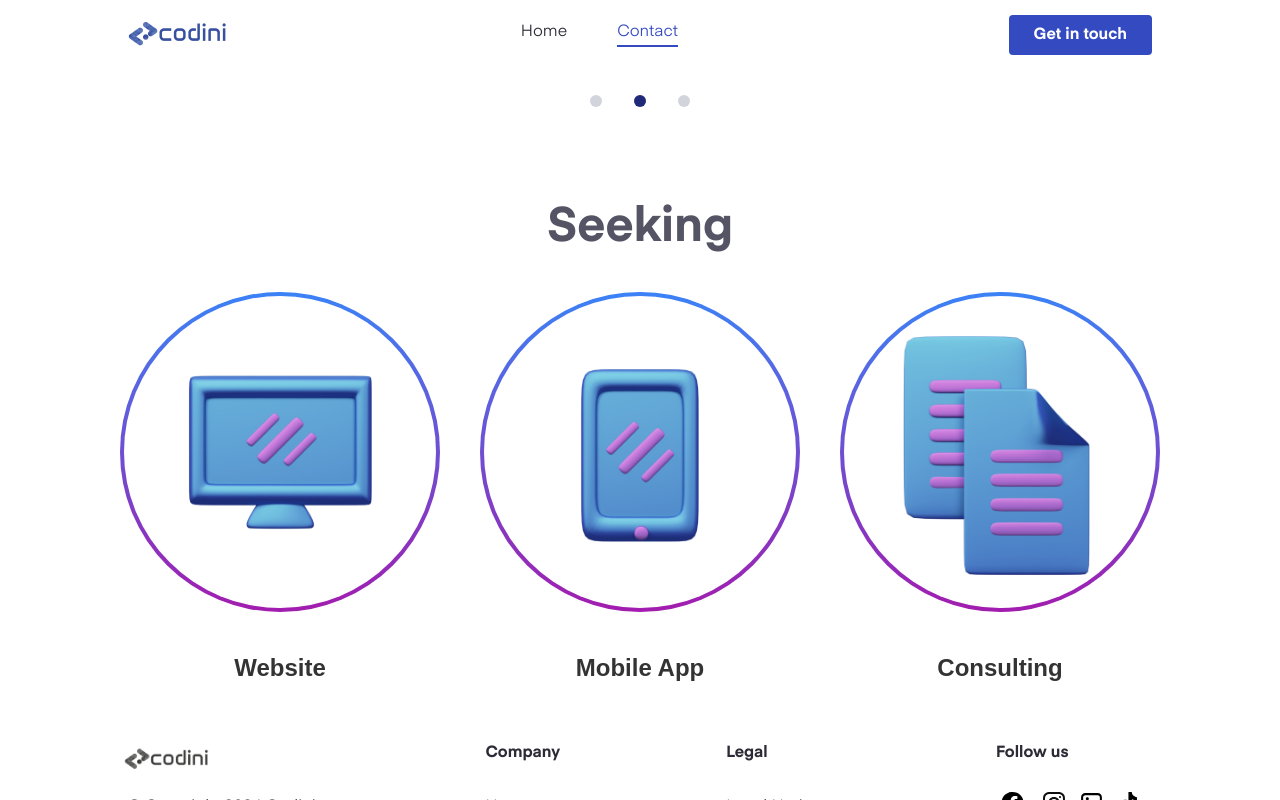
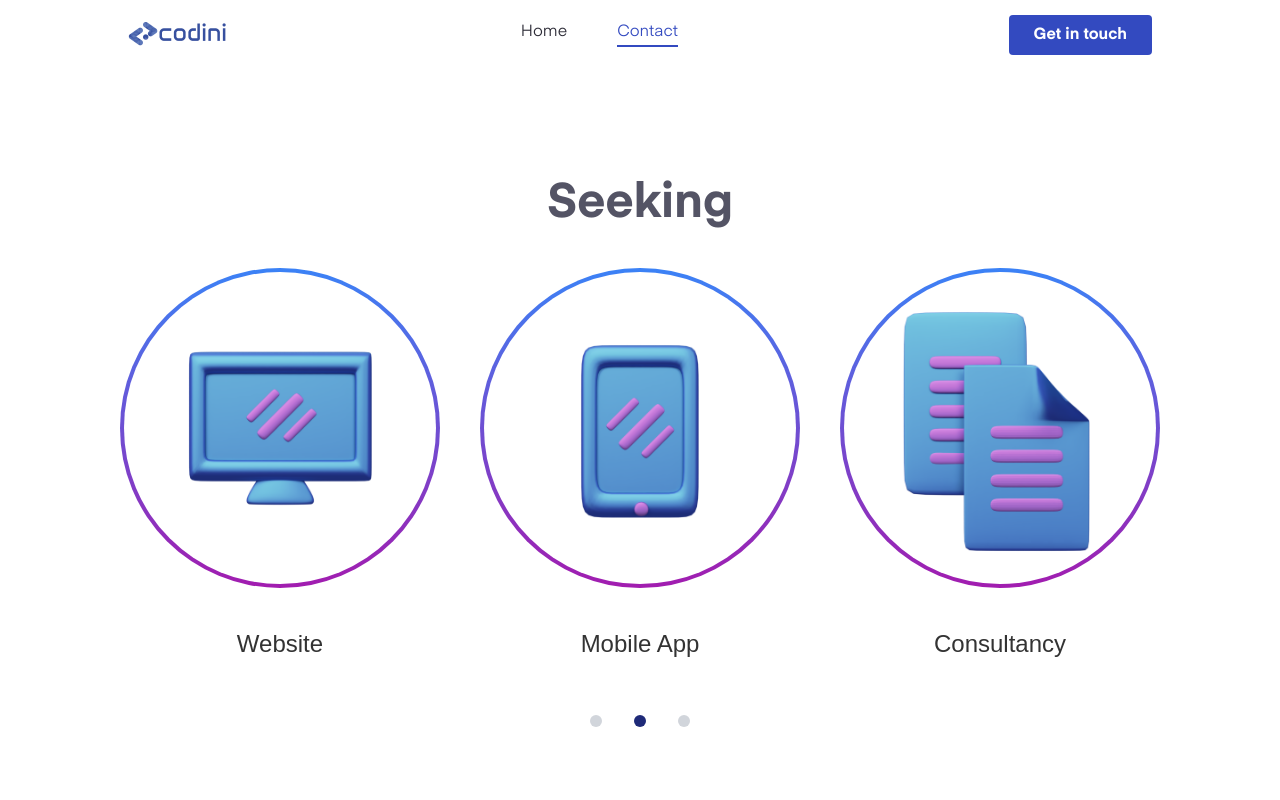
Before and after one commit to Codini-Inc/codini-website, a Next.js app: page /contact in a window 1280 px wide. Both pictures are taken after a click on the button "Enterprise". Shown: the top 800 px of the page. Built offline with nearby package versions, Linux system fonts and the light colour scheme.

Commit message:
changed font titles

```diff
--- a/components/contact/ClientTypeSelection.tsx
+++ b/components/contact/ClientTypeSelection.tsx
@@ -40,7 +40,7 @@ export const ClientTypeSelection: FC<ClientTypeSelectionProps> = ({
                 />
               </div>
             </div>
-            <span className="text-center text-2xl font-bold">Enterprise</span>
+            <span className="text-center text-2xl ">Enterprise</span>
           </div>
           <div
             className={`max-w-xs w-full flex flex-col justify-center space-y-10`}
@@ -58,7 +58,7 @@ export const ClientTypeSelection: FC<ClientTypeSelectionProps> = ({
                 />
               </div>
             </div>
-            <span className="text-center text-2xl font-bold">Individual</span>
+            <span className="text-center text-2xl">Individual</span>
           </div>
         </div>
       </div>
--- a/components/contact/Seeking.tsx
+++ b/components/contact/Seeking.tsx
@@ -38,7 +38,7 @@ export const Seeking: NextPage<SeekingProps> = ({
                 />
            </div>
             </div>
-          <span className="text-center text-2xl font-bold">Website</span>
+          <span className="text-center text-2xl">Website</span>
         </div>
         <div
           className={`max-w-xs w-full flex flex-col justify-center space-y-10 `}
@@ -56,7 +56,7 @@ export const Seeking: NextPage<SeekingProps> = ({
                 />
                  </div>
             </div>
-          <span className="text-center text-2xl font-bold">Mobile App</span>
+          <span className="text-center text-2xl">Mobile App</span>
         </div>
         <div
           className={`max-w-xs w-full flex flex-col justify-center space-y-10 `}
@@ -74,7 +74,7 @@ export const Seeking: NextPage<SeekingProps> = ({
                 />
                   </div>
             </div>
-          <span className="text-center text-2xl font-bold">Consulting</span>
+          <span className="text-center text-2xl">Consultancy</span>
         </div>
       </div>
     </div>
--- a/components/contact/contactForm.tsx
+++ b/components/contact/contactForm.tsx
@@ -51,7 +51,7 @@ export const ContactForm: NextPage<ContactForm> = ({ type, seeking }) => {
 
   const hanleAnimateInput = (ref: RefObject<any>) => {
     gsap.to(ref.current, {
-      scale: 1.25,
+      scale: 1.05,
       duration: 0.5,
       ease: 'expo.out',
     });
@@ -161,28 +161,6 @@ export const ContactForm: NextPage<ContactForm> = ({ type, seeking }) => {
               ref={inputRef}
             />
           </div>
-
-          <div
-            className="flex flex-col items-start gap-4 bg-white w-full"
-            ref={messageTextareaContainerRef}
-          >
-            <label htmlFor="" className="text-lg font-semibold">
-              Message
-            </label>
-            <textarea
-              name=""
-              id=""
-              cols="30"
-              rows="5"
-              className={cn(
-                'px-4 py-2  text-lg w-full border-none outline-none  rounded-md',
-                contactFormStyles['animated-input'],
-              )}
-              onFocus={() => hanleAnimateInput(messageTextareaContainerRef)}
-              onBlur={() => hanleBlurInput(messageTextareaContainerRef)}
-            ></textarea>
-          </div>
-
           <button
             onClick={submitContact}
             className={cn(
--- a/pages/contact/index.tsx
+++ b/pages/contact/index.tsx
@@ -161,28 +161,8 @@ export const Contact: React.FC = () => {
         />
       </Head>
       <main className="mt-20 ">
-        {/* steps marker */}
-        <div className="py-3">
-          <div className="flex items-center justify-center gap-8 z-50">
-            {stepsState.map((step, index) => (
-              <div className="relative group" key={index}>
-                <button
-                  className={`w-3 h-3 rounded-full hover:scale-150 transition-all duration-300 ${
-                    step.active ? 'bg-[#1e2a78]' : 'bg-gray-300'
-                  }`}
-                  onClick={() => handleNavigateStep(index)}
-                ></button>
-                <div
-                  className={`absolute top-6 left-1/2 z-50 transform -translate-x-1/2 opacity-0 scale-0 group-hover:opacity-100 group-hover:scale-110 transition-all duration-300`}
-                >
-                  <div className="text-xs font-bold text-white bg-gray-500 px-4 py-2 rounded-md whitespace-nowrap">
-                    {step.name}
-                  </div>
-                </div>
-              </div>
-            ))}
-          </div>
-        </div>
+      <br></br>
+
         {currentStep === 0 && (
           <div
             className="w-full h-full client-type-selection-step "
@@ -209,6 +189,33 @@ export const Contact: React.FC = () => {
             <ContactForm type={clientType} seeking={clientNeed as ClientNeeds} />
           </div>
         )}
+        <br></br>
+        <br></br>
+
+          {/* steps marker */}
+          <div className="py-3">
+          <div className="flex items-center justify-center gap-8 z-50">
+            {stepsState.map((step, index) => (
+              <div className="relative group" key={index}>
+                <button
+                  className={`w-3 h-3 rounded-full hover:scale-150 transition-all duration-300 ${
+                    step.active ? 'bg-[#1e2a78]' : 'bg-gray-300'
+                  }`}
+                  onClick={() => handleNavigateStep(index)}
+                ></button>
+                <div
+                  className={`absolute top-6 left-1/2 z-50 transform -translate-x-1/2 opacity-0 scale-0 group-hover:opacity-100 group-hover:scale-110 transition-all duration-300`}
+                >
+                  <div className="text-xs font-bold text-white bg-gray-500 px-4 py-2 rounded-md whitespace-nowrap">
+                    {step.name}
+                  </div>
+                </div>
+              </div>
+            ))}
+          </div>
+        </div>
+        <br></br>
+        <br></br>
       </main>
       <Footer />
     </>
```
Also changed, not shown: 1 other file (tests, documents, lock files or other folders).
